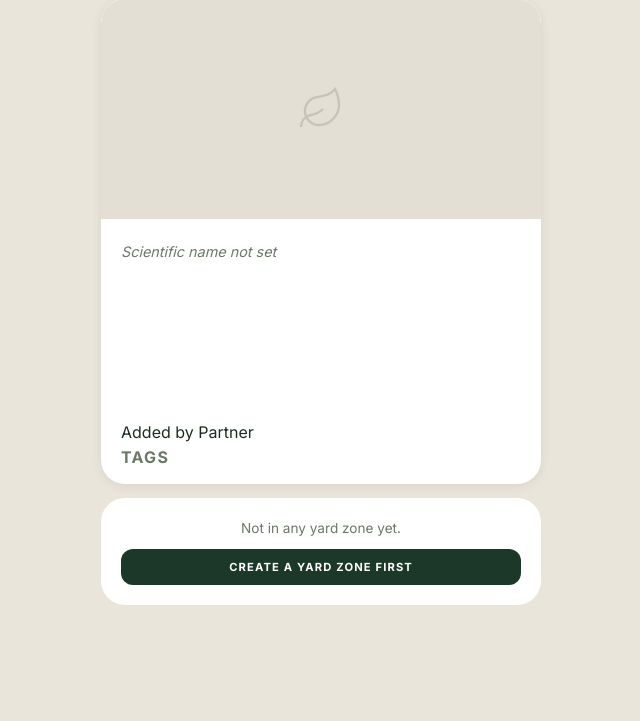
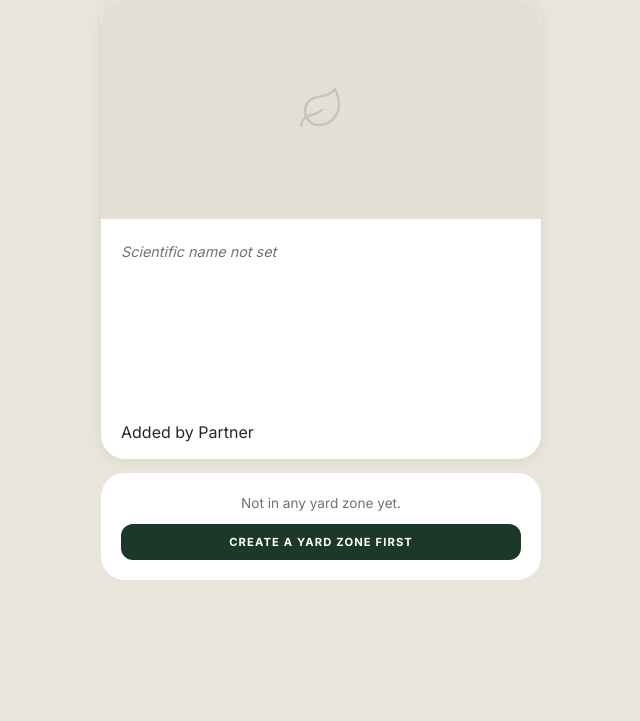
Before and after one commit to boatmarina/gardenpal, a Python web app: template gardenpal/templates/idea_detail.html in a window 1280 px wide. Shown: the part 101-822 px from the top of the page, without its empty margins (319-959 px from the left). After the commit the page ends 681 px from the top, so only its background shows below. Run offline with Jinja, Linux system fonts and the light colour scheme; the template is opened without the code that fills it, so the values that code supplies are empty; some web fonts are replaced.

Commit message:
Remove 'Tags' section label from plant detail page
https://claude.ai/code/session_01Y9Eeu8YAZvppCTKUjQu1Uo

```diff
--- a/gardenpal/templates/idea_detail.html
+++ b/gardenpal/templates/idea_detail.html
@@ -60,7 +60,6 @@
       {% endif %}
 
       <div style=”margin-top:14px”>
-        <p style=”font-size:0.72rem;font-weight:700;text-transform:uppercase;letter-spacing:0.08em;color:var(--muted);margin:0 0 6px”>Tags</p>
         <div id=”plant-tags-container” class=”tag-pills”>
           {% for tag in plant_tags %}
           {% if is_owner %}
```
